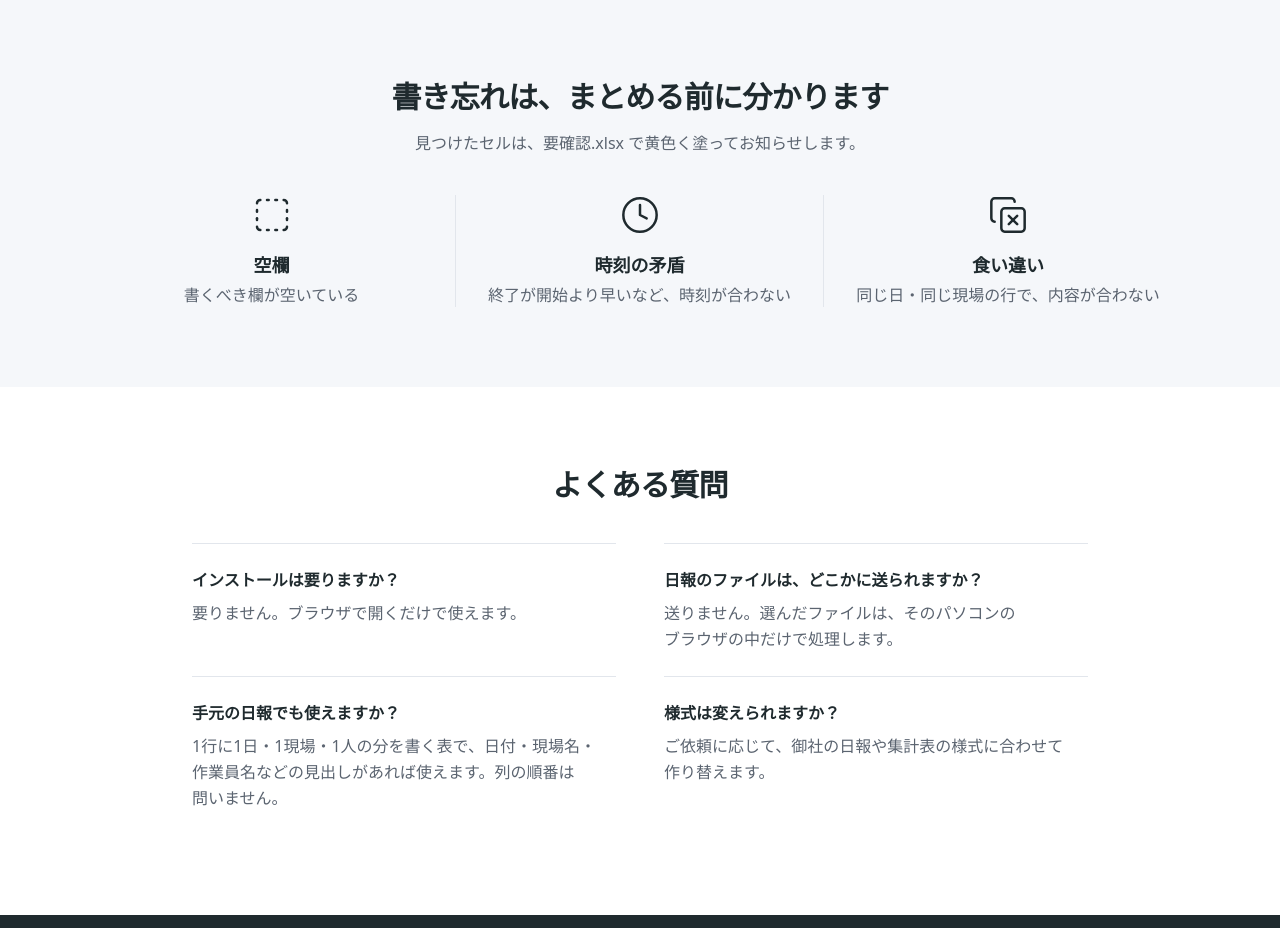
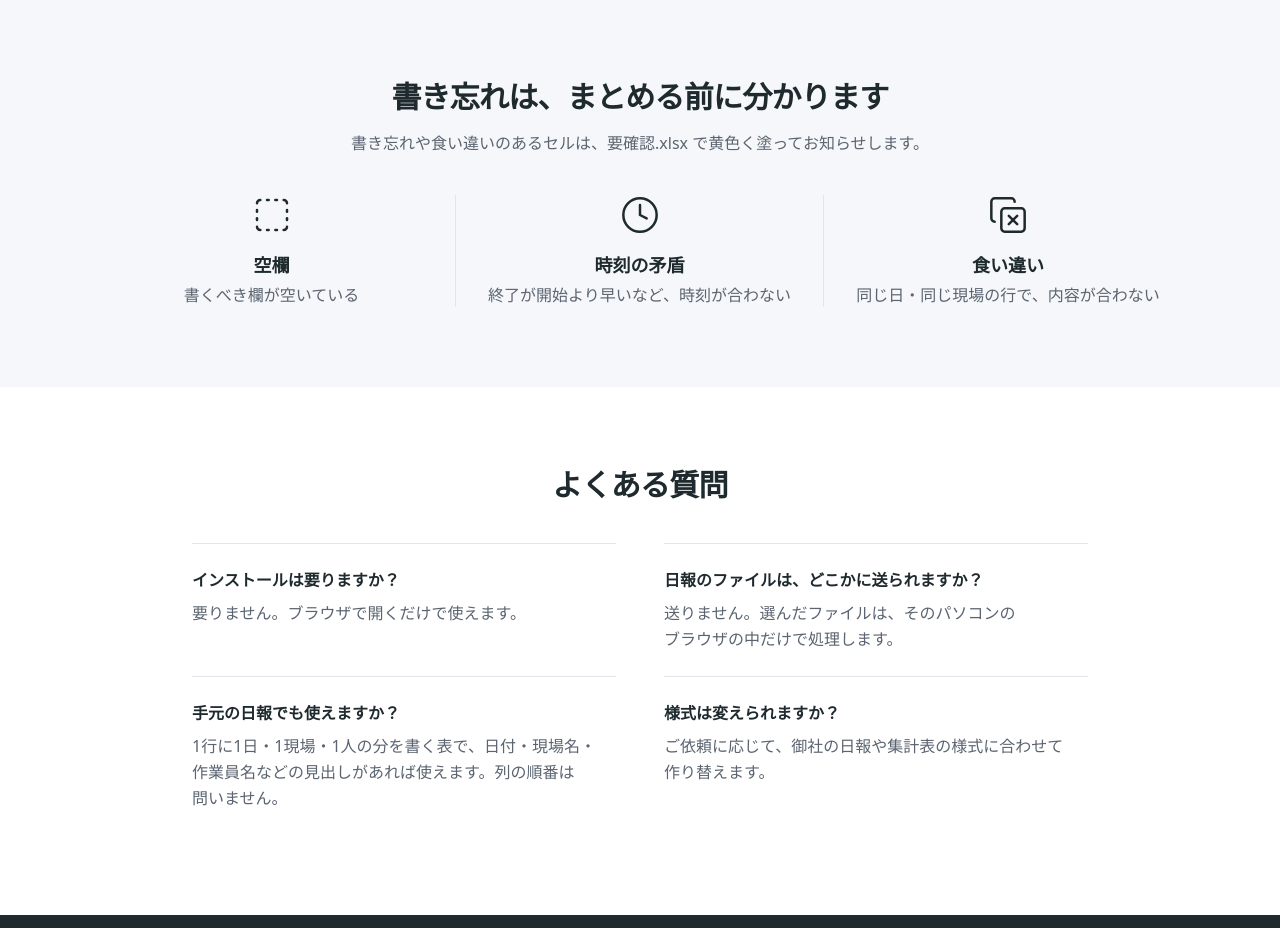
Before and after one commit to nemonsoon/construction-daily-report, a React (Vite) app: page / in a window 1280 px wide. Shown: the part 2240-3168 px from the top of the page. Built offline with nearby package versions, Linux system fonts and the light colour scheme.

Commit message:
feat: name what the checks find in the sentence under the heading

```diff
--- a/src/app/ChecksSection.tsx
+++ b/src/app/ChecksSection.tsx
@@ -25,7 +25,8 @@ export function ChecksSection() {
 					書き忘れは、まとめる前に分かります
 				</h2>
 				<p className="mt-4 text-center text-muted-foreground [word-break:auto-phrase]">
-					見つけたセルは、要確認.xlsx で黄色く塗ってお知らせします。
+					書き忘れや食い違いのあるセルは、要確認.xlsx
+					で黄色く塗ってお知らせします。
 				</p>
 				<ul className="mt-10 grid gap-6 md:grid-cols-3 md:gap-0 md:divide-x md:divide-line">
 					{CHECKS.map(({ icon: Icon, title, body }) => (
```
